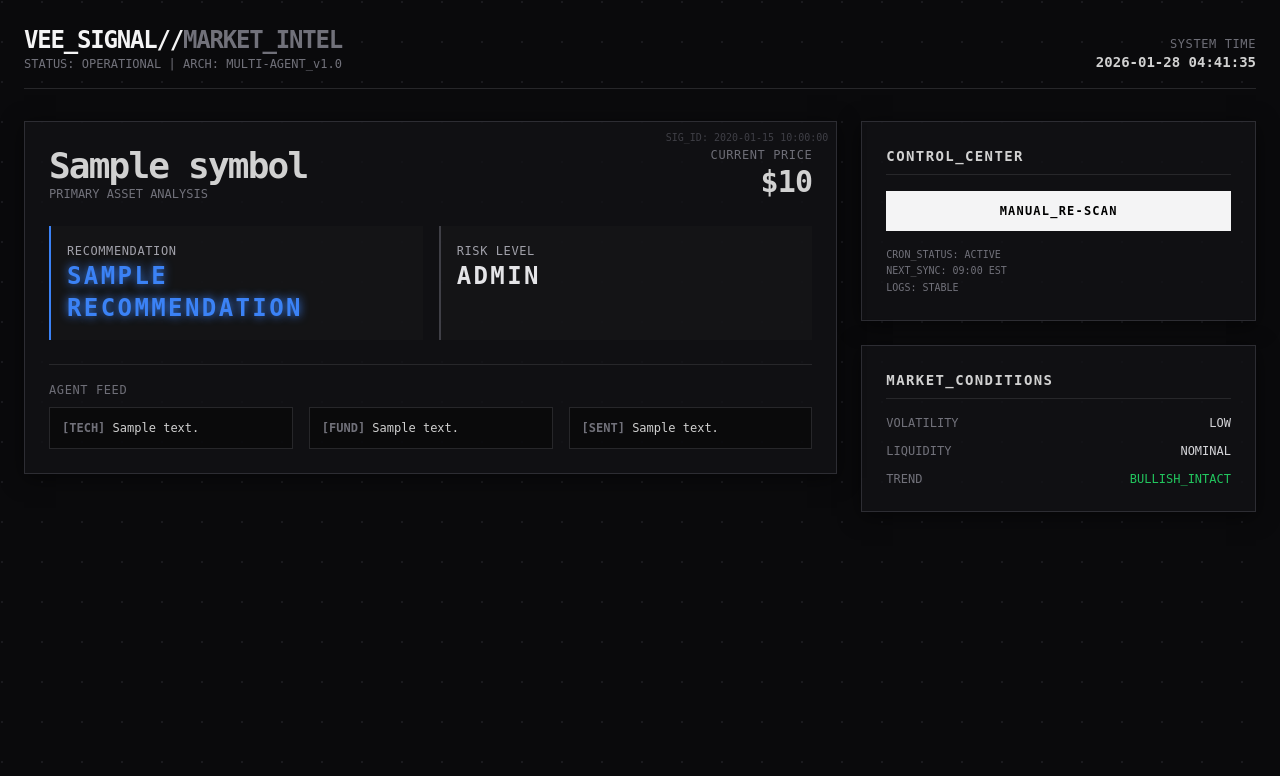
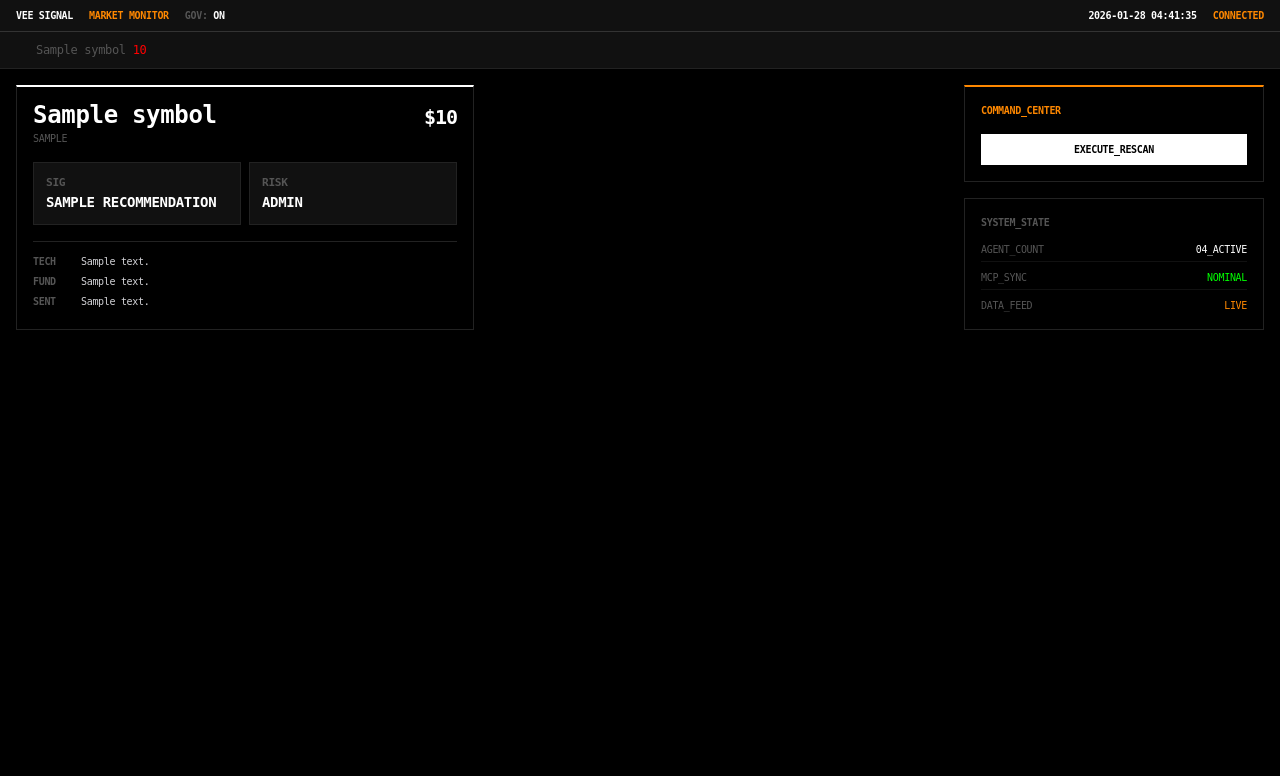
Before and after one commit to VirtualEmployee12345/market-signal-app, a Python web app: template templates/index.html in a window 1280 px wide. Shown: the top 776 px of the page. Run offline with Jinja, Linux system fonts and the light colour scheme; the template is opened without the code that fills it: most values are stand-ins (such as "Sample title", 1, 10 or a date in 2020); some libraries are stand-ins or nearby versions.

Commit message:
UI: Shift to Bloomberg Terminal 'Dark Mode' aesthetic (High Contrast Black/White/Orange)

```diff
--- a/templates/index.html
+++ b/templates/index.html
@@ -8,133 +8,127 @@
     <link href="https://fonts.googleapis.com/css2?family=JetBrains+Mono:wght@400;700&display=swap" rel="stylesheet">
     <style>
         body {
-            background-color: #0a0a0c;
-            color: #d1d1d1;
+            background-color: #000000;
+            color: #ffffff;
             font-family: 'JetBrains+Mono', monospace;
-            background-image: radial-gradient(circle at 2px 2px, #1a1a1e 1px, transparent 0);
-            background-size: 40px 40px;
+            letter-spacing: -0.02em;
         }
         .panel {
-            background: rgba(18, 18, 22, 0.8);
-            border: 1px solid #2d2d33;
-            box-shadow: 0 4px 20px rgba(0,0,0,0.5);
+            background: #000000;
+            border: 1px solid #222222;
         }
-        .glow-green { text-shadow: 0 0 10px #22c55e; color: #22c55e; }
-        .glow-red { text-shadow: 0 0 10px #ef4444; color: #ef4444; }
-        .glow-blue { text-shadow: 0 0 10px #3b82f6; color: #3b82f6; }
-        .data-label { color: #6e6e77; font-size: 0.75rem; text-transform: uppercase; letter-spacing: 0.05em; }
-        .scanline {
-            width: 100%;
-            height: 100px;
-            z-index: 10;
-            background: linear-gradient(0deg, rgba(0, 0, 0, 0) 0%, rgba(255, 255, 255, 0.02) 50%, rgba(0, 0, 0, 0) 100%);
-            opacity: 0.1;
-            position: absolute;
-            bottom: 100%;
-            animation: scanline 10s linear infinite;
+        .glow-green { color: #00ff00; font-weight: 700; }
+        .glow-red { color: #ff0000; font-weight: 700; }
+        .glow-blue { color: #0066ff; font-weight: 700; }
+        .data-label { color: #555555; font-size: 0.7rem; text-transform: uppercase; font-weight: 700; }
+
+        /* Bloomberg Style Accents */
+        .bb-orange { color: #ff8800; }
+        .bb-border-top { border-top: 2px solid #ffffff; }
+        .bb-header { background: #111111; border-bottom: 1px solid #333333; }
+
+        .ticker-wrap {
+            background: #111111;
+            border-bottom: 1px solid #222222;
+            overflow: hidden;
+            white-space: nowrap;
         }
-        @keyframes scanline {
-            0% { bottom: 100%; }
-            100% { bottom: -100px; }
+
+        .ticker-item {
+            display: inline-block;
+            padding: 5px 20px;
+            font-size: 0.75rem;
         }
     </style>
 </head>
-<body class="p-6 relative overflow-hidden">
-    <div class="scanline"></div>
-
-    <!-- Header -->
-    <div class="flex justify-between items-end mb-8 border-b border-zinc-800 pb-4">
-        <div>
-            <h1 class="text-2xl font-bold tracking-tighter text-zinc-100">VEE_SIGNAL//<span class="text-zinc-500">MARKET_INTEL</span></h1>
-            <p class="text-xs text-zinc-500">STATUS: OPERATIONAL | ARCH: MULTI-AGENT_v1.0</p>
+<body class="relative">
+    <!-- Bloomberg Terminal Header -->
+    <div class="bb-header px-4 py-2 flex justify-between items-center text-[10px] font-bold">
+        <div class="flex space-x-4">
+            <span class="text-white">VEE SIGNAL</span>
+            <span class="text-[#ff8800]">MARKET MONITOR</span>
+            <span class="text-[#555555]">GOV: <span class="text-white">ON</span></span>
         </div>
-        <div class="text-right">
-            <p class="text-xs data-label">System Time</p>
-            <p class="text-sm font-bold" id="current-time">LOADING...</p>
+        <div class="flex space-x-4">
+            <span id="current-time"></span>
+            <span class="text-[#ff8800]">CONNECTED</span>
         </div>
     </div>
 
-    <div class="grid grid-cols-1 md:grid-cols-3 gap-6">
-        <!-- Main Signal Panel -->
-        <div class="md:col-span-2 space-y-6">
+    <!-- Ticker Tape -->
+    <div class="ticker-wrap px-4 py-1">
+        {% for result in results[:8] %}
+        <div class="ticker-item">
+            <span class="text-[#555555]">{{ result.symbol }}</span>
+            <span class="{% if result.risk.recommendation == 'Buy' %}text-[#00ff00]{% else %}text-[#ff0000]{% endif %}">
+                {{ result.technical.current_price }}
+            </span>
+        </div>
+        {% endfor %}
+    </div>
+
+    <div class="p-4 grid grid-cols-1 md:grid-cols-4 gap-4">
+        <!-- Signal Grid -->
+        <div class="md:col-span-3 grid grid-cols-1 md:grid-cols-2 gap-4">
             {% for result in results %}
-            <div class="panel p-6 rounded-none relative overflow-hidden">
-                <div class="absolute top-0 right-0 p-2 text-[10px] text-zinc-700">SIG_ID: {{ result.timestamp }}</div>
-
-                <div class="flex justify-between items-start mb-6">
+            <div class="panel p-4 border-t-2 border-t-white">
+                <div class="flex justify-between items-start mb-4">
                     <div>
-                        <h2 class="text-4xl font-bold tracking-tighter">{{ result.symbol }}</h2>
-                        <p class="text-zinc-500 uppercase text-xs">Primary Asset Analysis</p>
+                        <h2 class="text-2xl font-bold leading-none">{{ result.symbol }}</h2>
+                        <p class="text-[10px] text-[#555555] uppercase mt-1">{{ result.technical.weekly_pattern or 'SCANNING...' }}</p>
                     </div>
                     <div class="text-right">
-                        <p class="data-label">Current Price</p>
-                        <p class="text-3xl font-bold tracking-tight">${{ result.technical.current_price }}</p>
+                        <p class="text-xl font-bold tracking-tighter">${{ result.technical.current_price }}</p>
                     </div>
                 </div>
 
-                <div class="grid grid-cols-2 gap-4 mb-6">
-                    <div class="bg-zinc-900/50 p-4 border-l-2 {% if result.risk.recommendation == 'Buy' %}border-green-500{% elif result.risk.recommendation == 'Sell' %}border-red-500{% else %}border-blue-500{% endif %}">
-                        <p class="data-label text-zinc-400">Recommendation</p>
-                        <p class="text-2xl font-bold {% if result.risk.recommendation == 'Buy' %}glow-green{% elif result.risk.recommendation == 'Sell' %}glow-red{% else %}glow-blue{% endif %} uppercase tracking-widest">
+                <div class="grid grid-cols-2 gap-2 mb-4">
+                    <div class="bg-[#111111] p-3 border border-[#222222]">
+                        <p class="data-label">SIG</p>
+                        <p class="text-sm font-bold {% if result.risk.recommendation == 'Buy' %}text-[#00ff00]{% elif result.risk.recommendation == 'Sell' %}text-[#ff0000]{% else %}text-white{% endif %} uppercase">
                             {{ result.risk.recommendation }}
                         </p>
                     </div>
-                    <div class="bg-zinc-900/50 p-4 border-l-2 border-zinc-700">
-                        <p class="data-label text-zinc-400">Risk Level</p>
-                        <p class="text-2xl font-bold text-zinc-200 uppercase tracking-widest">{{ result.risk.risk_level }}</p>
+                    <div class="bg-[#111111] p-3 border border-[#222222]">
+                        <p class="data-label">RISK</p>
+                        <p class="text-sm font-bold text-white uppercase">{{ result.risk.risk_level }}</p>
                     </div>
                 </div>
 
-                <div class="space-y-4">
-                    <div class="border-t border-zinc-800 pt-4">
-                        <p class="data-label mb-2">Agent Feed</p>
-                        <div class="grid grid-cols-1 md:grid-cols-3 gap-4 text-xs">
-                            <div class="bg-black/40 p-3 border border-zinc-800">
-                                <span class="text-zinc-500 font-bold">[TECH]</span> {{ result.technical.summary }}
-                            </div>
-                            <div class="bg-black/40 p-3 border border-zinc-800">
-                                <span class="text-zinc-500 font-bold">[FUND]</span> {{ result.fundamental.summary }}
-                            </div>
-                            <div class="bg-black/40 p-3 border border-zinc-800">
-                                <span class="text-zinc-500 font-bold">[SENT]</span> {{ result.sentiment.summary }}
-                            </div>
-                        </div>
-                    </div>
+                <div class="text-[10px] leading-relaxed border-t border-[#222222] pt-3">
+                    <div class="flex mb-1"><span class="w-12 text-[#555555] font-bold">TECH</span> <span class="text-zinc-300">{{ result.technical.summary }}</span></div>
+                    <div class="flex mb-1"><span class="w-12 text-[#555555] font-bold">FUND</span> <span class="text-zinc-300">{{ result.fundamental.summary }}</span></div>
+                    <div class="flex"><span class="w-12 text-[#555555] font-bold">SENT</span> <span class="text-zinc-300">{{ result.sentiment.summary }}</span></div>
                 </div>
             </div>
             {% endfor %}
         </div>
 
-        <!-- Sidebar / Secondary Data -->
-        <div class="space-y-6">
-            <div class="panel p-6 rounded-none">
-                <h3 class="text-sm font-bold border-b border-zinc-800 pb-2 mb-4 uppercase tracking-widest">Control_Center</h3>
+        <!-- Sidebar / Command Center -->
+        <div class="space-y-4">
+            <div class="panel p-4 border-t-2 border-t-[#ff8800]">
+                <h3 class="text-[10px] font-bold text-[#ff8800] mb-4 uppercase">COMMAND_CENTER</h3>
                 <form action="/run-analysis" method="POST">
-                    <button type="submit" class="w-full bg-zinc-100 text-black font-bold py-3 hover:bg-white transition-colors uppercase text-xs tracking-widest">
-                        Manual_Re-Scan
+                    <button type="submit" class="w-full bg-white text-black font-bold py-2 hover:bg-zinc-200 transition-colors text-[10px] uppercase">
+                        EXECUTE_RESCAN
                     </button>
                 </form>
-                <div class="mt-4 text-[10px] text-zinc-500 leading-relaxed">
-                    CRON_STATUS: ACTIVE<br>
-                    NEXT_SYNC: 09:00 EST<br>
-                    LOGS: STABLE
-                </div>
             </div>
 
-            <div class="panel p-6 rounded-none">
-                <h3 class="text-sm font-bold border-b border-zinc-800 pb-2 mb-4 uppercase tracking-widest">Market_Conditions</h3>
-                <div class="space-y-3 text-xs">
-                    <div class="flex justify-between">
-                        <span class="text-zinc-500">VOLATILITY</span>
-                        <span class="text-zinc-300">LOW</span>
+            <div class="panel p-4">
+                <h3 class="text-[10px] font-bold text-[#555555] mb-3 uppercase">SYSTEM_STATE</h3>
+                <div class="space-y-2 text-[10px]">
+                    <div class="flex justify-between border-b border-[#111111] pb-1">
+                        <span class="text-[#555555]">AGENT_COUNT</span>
+                        <span class="text-white">04_ACTIVE</span>
+                    </div>
+                    <div class="flex justify-between border-b border-[#111111] pb-1">
+                        <span class="text-[#555555]">MCP_SYNC</span>
+                        <span class="text-[#00ff00]">NOMINAL</span>
                     </div>
                     <div class="flex justify-between">
-                        <span class="text-zinc-500">LIQUIDITY</span>
-                        <span class="text-zinc-300">NOMINAL</span>
-                    </div>
-                    <div class="flex justify-between">
-                        <span class="text-zinc-500">TREND</span>
-                        <span class="text-green-500">BULLISH_INTACT</span>
+                        <span class="text-[#555555]">DATA_FEED</span>
+                        <span class="text-[#ff8800]">LIVE</span>
                     </div>
                 </div>
             </div>
```
